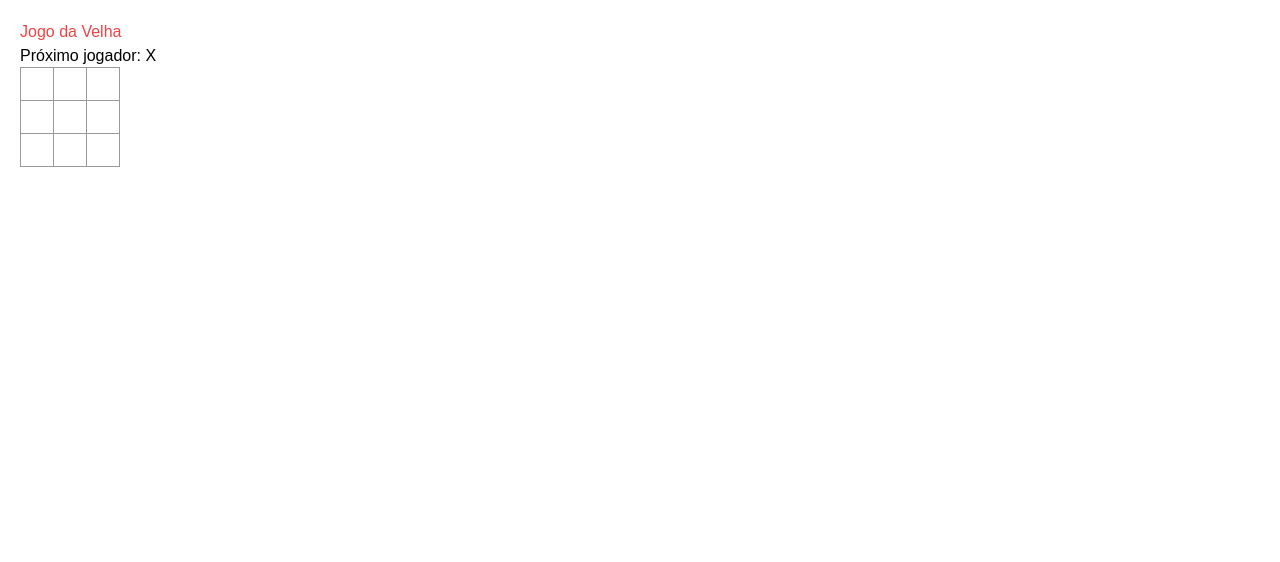
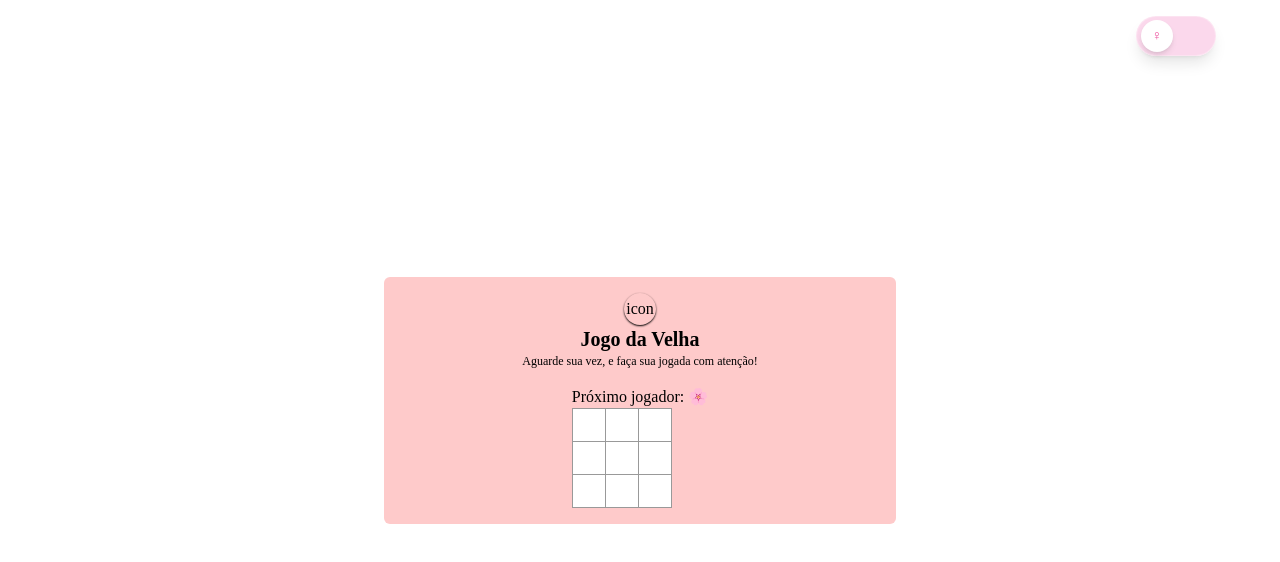
Before and after one commit to beatriz-sait07/jogoDaVelha, a React (Create React App) app: page / in a window 1280 px wide. Shown: the top 562 px of the page. Built offline with nearby package versions, Linux system fonts and the light colour scheme.

Commit message:
feat: estamos vendo alguma coisa acontecer... inicicando troca de thema

```diff
--- a/src/App.js
+++ b/src/App.js
@@ -1,4 +1,48 @@
 import { useState } from "react";
+
+
+const themes = {
+  sakura: {
+    players: {
+      first: "🌸",
+      second: "🍥",
+    },
+    colors: {
+      primary: "oklch(70% 0.12 20)",
+      secondary: "oklch(85% 0.08 20)",
+      neutral: "oklch(25% 0.02 20)",
+      theme: "oklch(98% 0.01 20)",
+    },
+    imgBgDesktop: "",
+    imgBgMobile: "",
+    icon: "🌸",
+  },
+
+  ninja: {
+    players: {
+      first: "X",
+      second: "O",
+    },
+    colors: {
+      primary: "oklch(46.6% 0.025 107.3)",
+      secondary: "oklch(22.8% 0.013 107.4)",
+      neutral: "oklch(15.3% 0.006 107.1)",
+      theme: "oklch(98.8% 0.003 106.5)",
+    },
+    imgBgDesktop: "",
+    imgBgMobile: "",
+    icon: "🥷",
+  },
+};
+
+function themeChange(isFamale) {
+  const themeToggle = isFamale
+  if (themeToggle) {
+    themes.playes.first = "🌸"
+    themes.playes.second = "🍥"
+    th
+  }
+}
 
 function Square({ value, onSquareClick }) {
   return <button className="square" onClick={onSquareClick} id={`square-${value}`}>{value}</button>;
@@ -11,9 +55,9 @@ function Board({ xIsNext, squares, onPlay }) {
     }
     const nextSquares = squares.slice();
     if (xIsNext) {
-      nextSquares[i] = "X";
+      nextSquares[i] = "🌸";
     } else {
-      nextSquares[i] = "O";
+      nextSquares[i] = "🍥";
     }
     onPlay(nextSquares);
   }
@@ -59,9 +103,48 @@ function calculateWinner(squares) {
   return null;
 }
 
+function ThemeToggle({ isMasculineTheme, onToggle }) {
+  return (
+    <button
+      type="button"
+      onClick={onToggle}
+      aria-pressed={isMasculineTheme}
+      className={`
+            absolute top-[2%] right-[5%]
+            w-20 h-10 rounded-full p-1
+            flex items-center
+            transition-all duration-300 ease-in-out
+            border border-white/30 shadow-lg backdrop-blur-md
+
+            ${isMasculineTheme
+          ? "bg-zinc-800/80"
+          : "bg-pink-200/80"
+        }
+          `}
+    >
+      <span
+        className={`
+              w-8 h-8 rounded-full
+              flex items-center justify-center
+              text-sm font-bold shadow-md
+              transition-all duration-300 ease-in-out
+
+              ${isMasculineTheme
+            ? "translate-x-10 bg-red-700 text-white"
+            : "translate-x-0 bg-white text-pink-500"
+          }
+            `}
+      >
+        {isMasculineTheme ? "♂" : "♀"}
+      </span>
+    </button>
+  );
+}
+
 export default function layoutGame() {
   const [xIsNext, setXIsNext] = useState(true);
   const [squares, setSquares] = useState(Array(9).fill(null));
+  const [isMasculineTheme, setIsMasculineTheme] = useState(false);
 
   function handlePlay(nextSquares) {
     setSquares(nextSquares);
@@ -73,15 +156,25 @@ export default function layoutGame() {
   if (winner) {
     status = "Ganhador: " + winner;
   } else {
-    status = "Próximo jogador: " + (xIsNext ? "X" : "O");
+    status = "Próximo jogador: " + (xIsNext ? "🌸" : "🍥");
   }
   return (
     <>
-      <header className="text-red-500">Jogo da Velha</header>
-      <main>
-        <p>{status}</p>
-        <Board xIsNext={xIsNext} squares={squares} onPlay={handlePlay} />
-      </main>
+      <ThemeToggle
+        isMasculineTheme={isMasculineTheme}
+        onToggle={() => setIsMasculineTheme(!isMasculineTheme)}
+      />
+      <article className="bg-red-200 rounded-md w-[80%] md:w-[60%] lg:w-[40%]  flex flex-col items-center justify-start gap-4 p-4">
+        <section className="w-full min-h-[50px] flex flex-col items-center justify-center">
+          <icon className="w-8 h-8  rounded-full shadow-sm shadow-black text-center flex items-center justify-center p-2">icon</icon>
+          <h1 className="text-xl font-semibold">Jogo da Velha</h1>
+          <p className="text-xs font-thin">Aguarde sua vez, e faça sua jogada com atenção!</p>
+        </section>
+        <section>
+          <p>{status}</p>
+          <Board xIsNext={xIsNext} squares={squares} onPlay={handlePlay} />
+        </section>
+      </article>
     </>
   )
 }
--- a/src/index.js
+++ b/src/index.js
@@ -6,7 +6,7 @@ import App from "./App";
 
 const root = createRoot(document.getElementById("root"));
 root.render(
-  <StrictMode>
+  <StrictMode >
     <App />
   </StrictMode>
 );
--- a/src/styles.css
+++ b/src/styles.css
@@ -6,12 +6,26 @@
   box-sizing: border-box;
 }
 
+html,
+body,
+#root {
+  width: 100%;
+  min-height: 100%;
+}
+
+html,
 body {
-  font-family: sans-serif;
-  margin: 20px;
+  margin: 0;
   padding: 0;
 }
 
+#root {
+  min-height: 100dvh;
+  display: flex;
+  flex-direction: column;
+  align-items: center;
+  justify-content: center;
+}
 h1 {
   margin-top: 0;
   font-size: 22px;
@@ -52,12 +66,7 @@ ul {
 
 * {
   box-sizing: border-box;
-}
-
-body {
-  font-family: sans-serif;
-  margin: 20px;
-  padding: 0;
+  font-family: serif, 'Times New Roman', Times;
 }
 
 .square {
```
